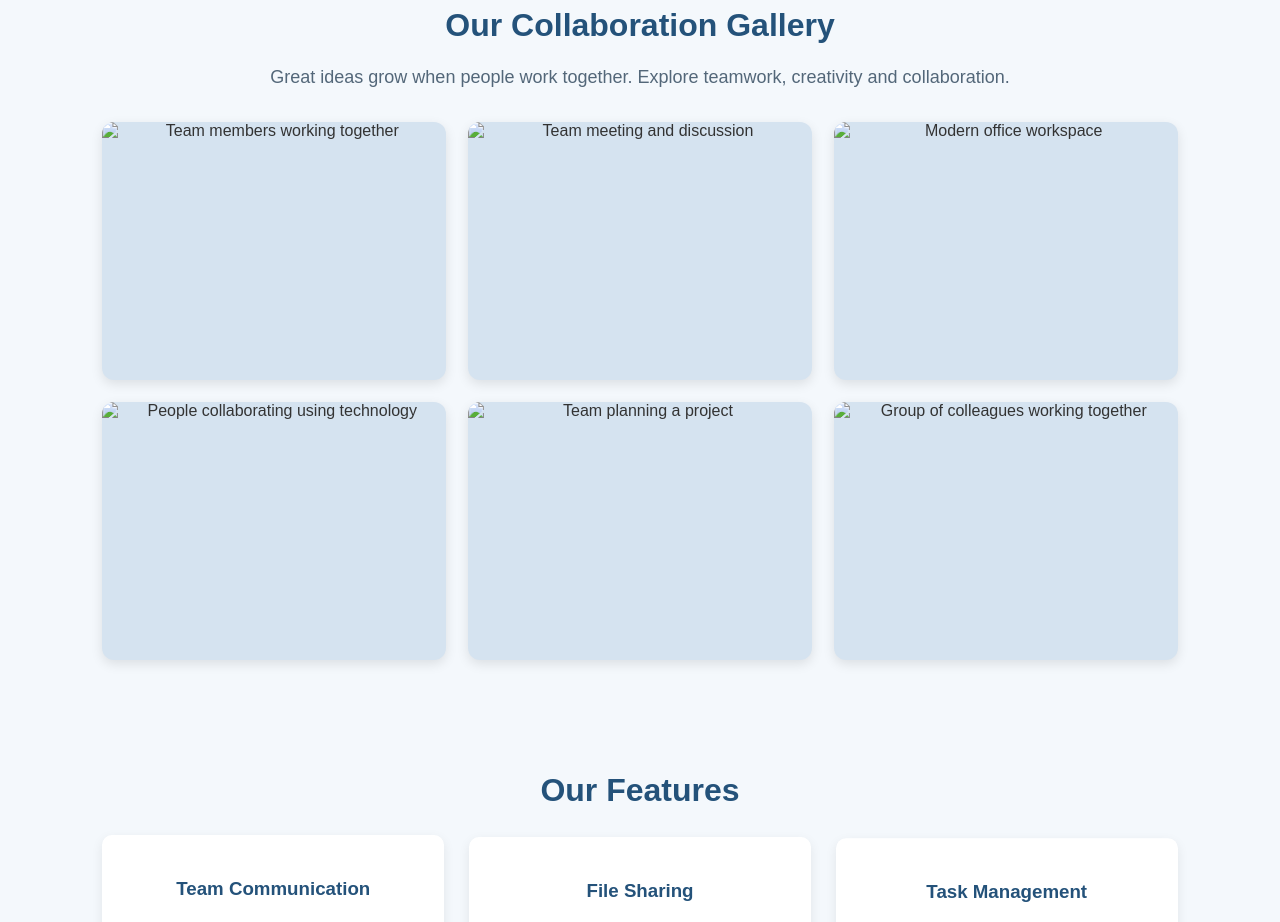
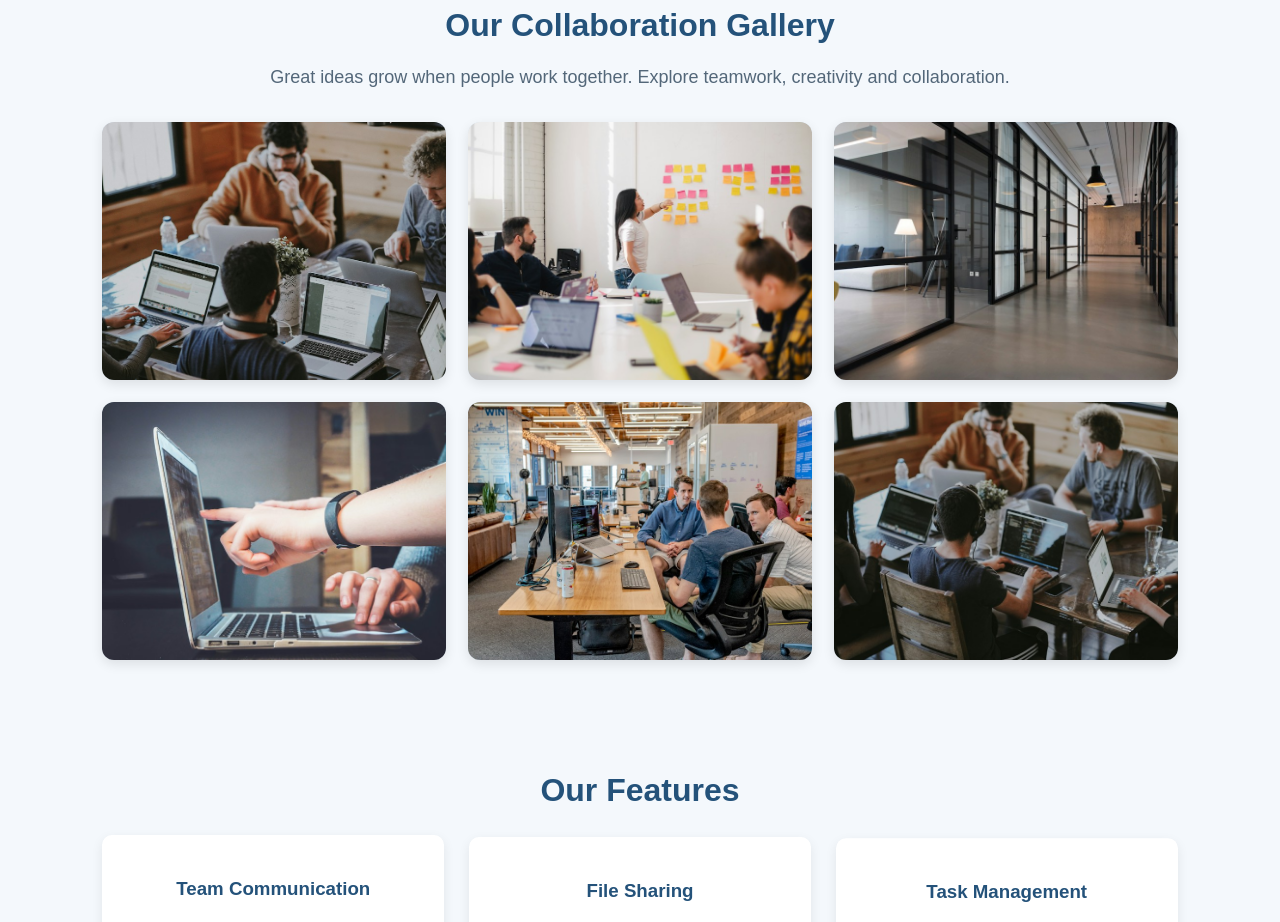
Before and after one commit to fairybyte06/PrO_9, a plain HTML site: page index.html in a window 1280 px wide. Shown: the part 1440-2362 px from the top of the page. Drawn offline with Linux system fonts and the light colour scheme.

```diff
--- a/Practicum 9.html
+++ b/index.html
@@ -845,7 +845,7 @@
 
             <div class="gallery-item">
 
-                <img src="Images/team.jpg"
+                <img src="team.jpg"
                      alt="Team members working together"
                      loading="lazy">
 
@@ -861,7 +861,7 @@
 
             <div class="gallery-item">
 
-                <img src="Images/discussion.jpg"
+                <img src="discussion.jpg"
                      alt="Team meeting and discussion"
                      loading="lazy">
 
@@ -877,7 +877,7 @@
 
             <div class="gallery-item">
 
-                <img src="Images/office.jpg"
+                <img src="office.jpg"
                      alt="Modern office workspace"
                      loading="lazy">
 
@@ -893,7 +893,7 @@
 
             <div class="gallery-item">
 
-                <img src="Images/collab.jpg"
+                <img src="collab.jpg"
                      alt="People collaborating using technology"
                      loading="lazy">
 
@@ -909,7 +909,7 @@
 
             <div class="gallery-item">
 
-                <img src="Images/project.jpg"
+                <img src="project.jpg"
                      alt="Team planning a project"
                      loading="lazy">
 
@@ -925,7 +925,7 @@
 
             <div class="gallery-item">
 
-                <img src="Images/working.jpg"
+                <img src="working.jpg"
                      alt="Group of colleagues working together"
                      loading="lazy">
 
```
